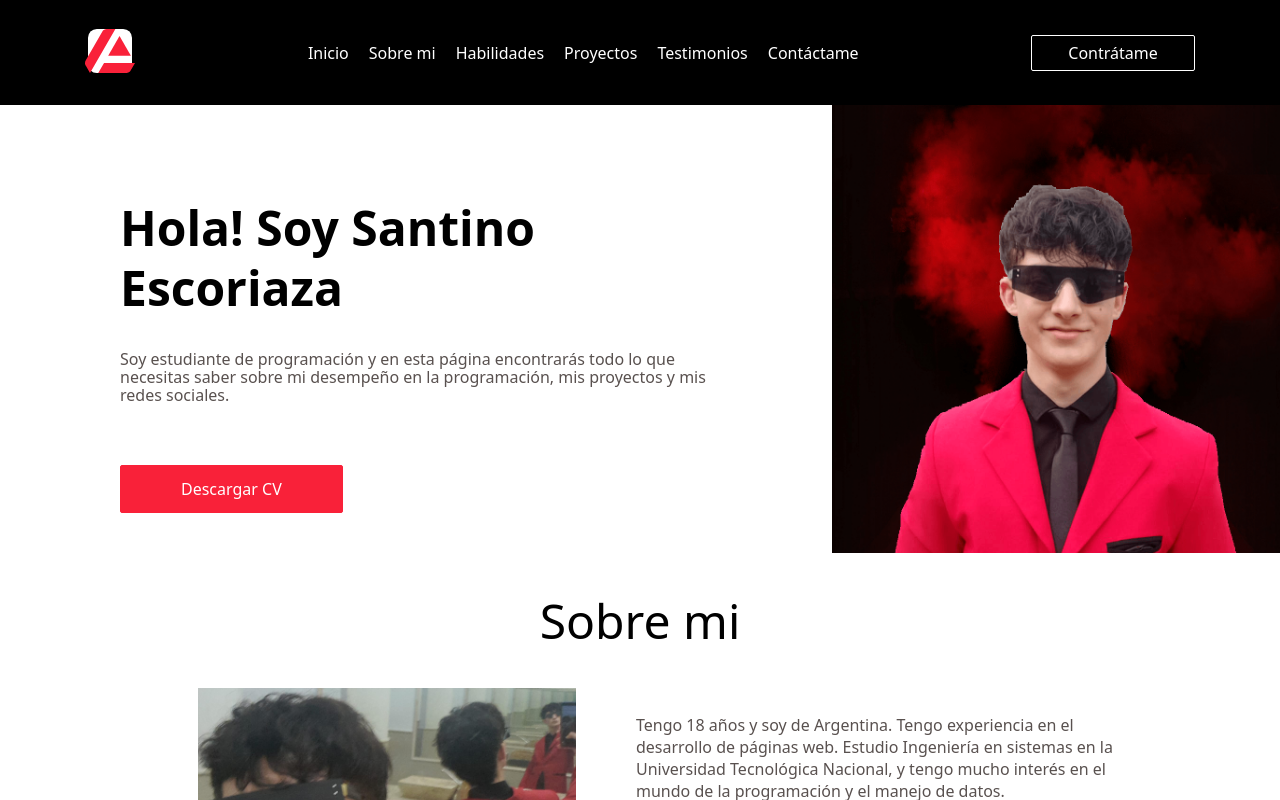
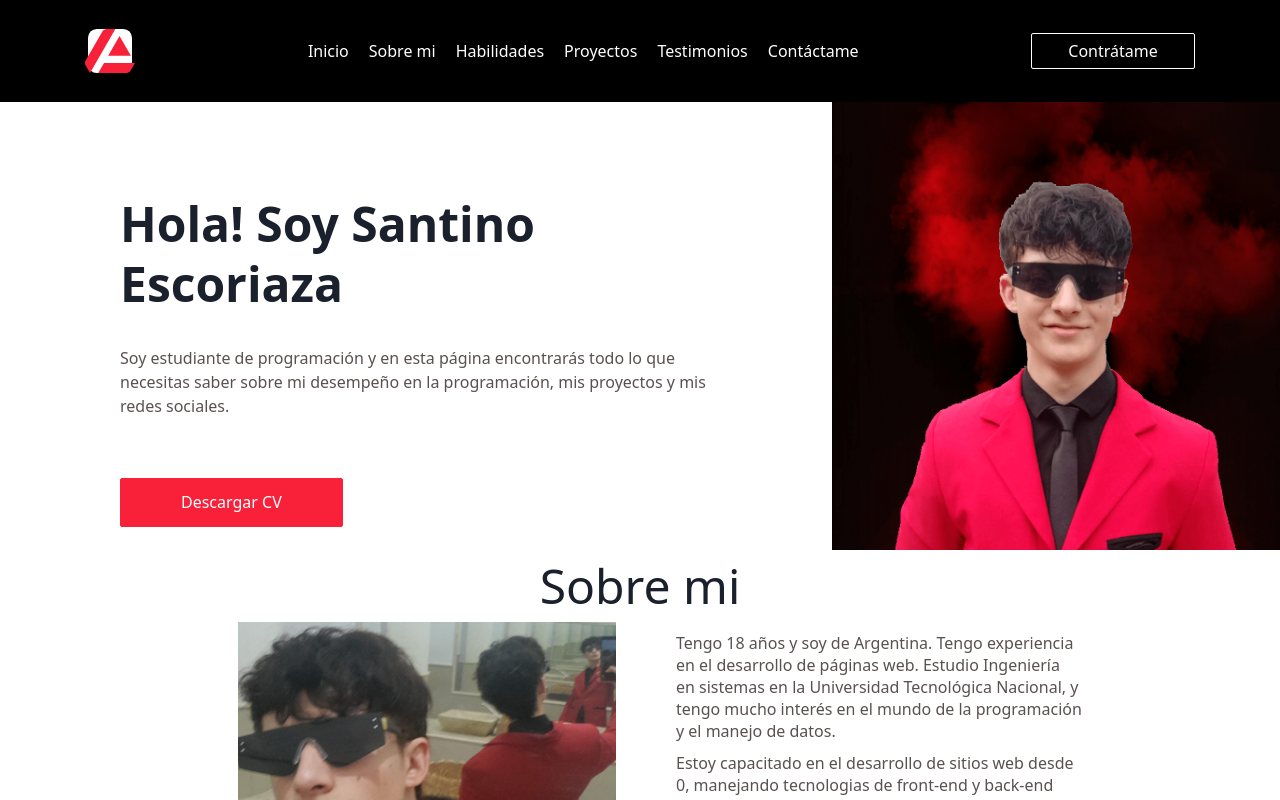
Before and after one commit to SantinoEscoriaza/portfolio-react, a React (Vite) app: page / in a window 1280 px wide. Shown: the top 800 px of the page. Built offline with nearby package versions, Linux system fonts and the light colour scheme.

Commit message:
Se cambio el nombre de main.jsx a body.jsx para distinguirlo del Main como componente. Tambien se agregó ChakraProvider para usar los estilos del paquete

```diff
--- a/index.html
+++ b/index.html
@@ -9,6 +9,6 @@
   </head>
   <body>
     <div id="root"></div>
-    <script type="module" src="/src/main.jsx"></script>
+    <script type="module" src="/src/body.jsx"></script>
   </body>
 </html>
--- a/src/main.jsx
+++ b/src/body.jsx
@@ -1,5 +1,6 @@
 import React from 'react'
 import ReactDOM from 'react-dom/client'
+import { ChakraProvider } from '@chakra-ui/react'
 import './normalize.css'
 import './index.css'
 import Header from './Component/Header/Header.jsx'
@@ -8,8 +9,10 @@ import Footer from './Component/Footer/Footer.jsx'
 
 ReactDOM.createRoot(document.getElementById('root')).render(
   <React.StrictMode>
-    <Header />
-    <Main />
-    <Footer />
+    <ChakraProvider>
+      <Header />
+      <Main />
+      <Footer />
+    </ChakraProvider>
   </React.StrictMode>,
 )
```
